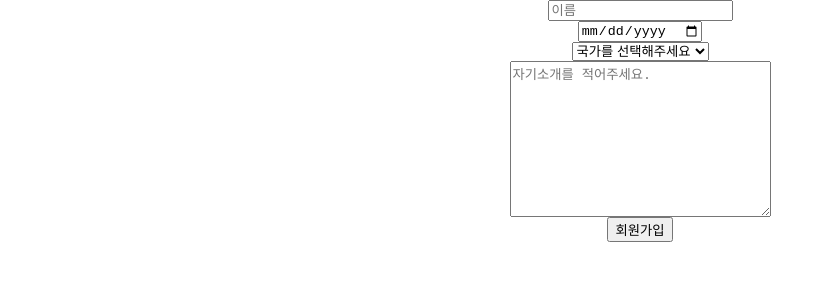
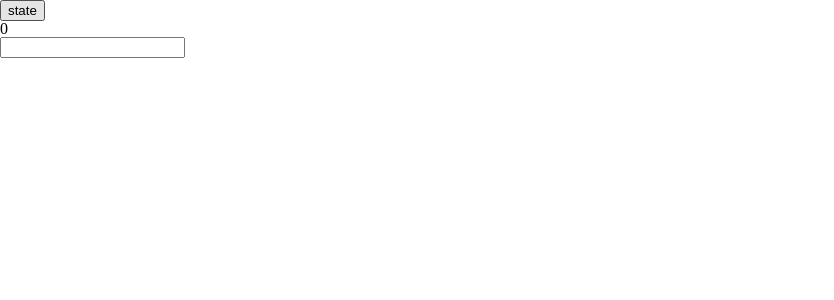
Before and after one commit to SeongYoonMin/learn-react, a React (Vite) app: page / in a window 1280 px wide. Shown: the top 300 px of the page, without its empty margins (0-834 px from the left). Built offline with nearby package versions, Linux system fonts and the light colour scheme.

Commit message:
feat: hooks의 기본개념과 customHooks 생성

```diff
--- a/src/App.tsx
+++ b/src/App.tsx
@@ -1,9 +1,10 @@
-import { Register } from "./components/Register";
+import HookExam from "./components/HookExam";
+
 
 function App() {
   return (
     <>
-      <Register />
+      <HookExam />
     </>
   );
 }
--- /dev/null
+++ b/src/components/HookExam.tsx
@@ -0,0 +1,33 @@
+import { useState } from "react";
+
+function useStateCount(): [number, () => void] {
+  // use를 붙여 Custom Hooks로 생성
+  const [state, setState] = useState(0);
+  const onCount = () => {
+    setState(state + 1);
+  };
+  return [state, onCount];
+}
+
+function useInput(): [
+  string,
+  (e: React.ChangeEvent<HTMLInputElement>) => void
+] {
+  const [input, setInput] = useState("");
+  const onChangeInput = (e: React.ChangeEvent<HTMLInputElement>) => {
+    setInput(e.target.value);
+  };
+  return [input, onChangeInput];
+}
+
+export default function HookExam() {
+  const [count, onCount] = useStateCount();
+  const [input, onChangeInput] = useInput();
+  return (
+    <>
+      <button onClick={onCount}>state</button>
+      <p>{count}</p>
+      <input type="text" value={input} onChange={onChangeInput} />
+    </>
+  );
+}
```
Also changed, not shown: src/pages/study3.tsx (added, +11 -0 lines), src/pages/study4.tsx (added, +14 -0 lines).
